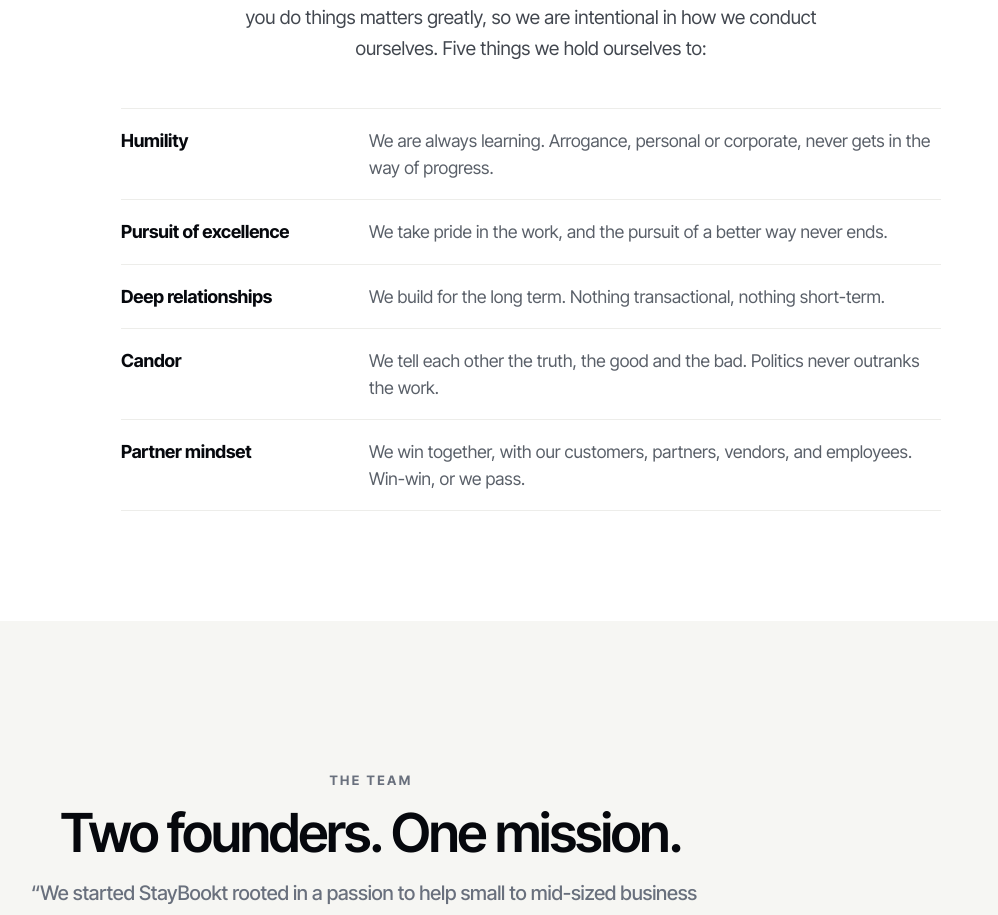
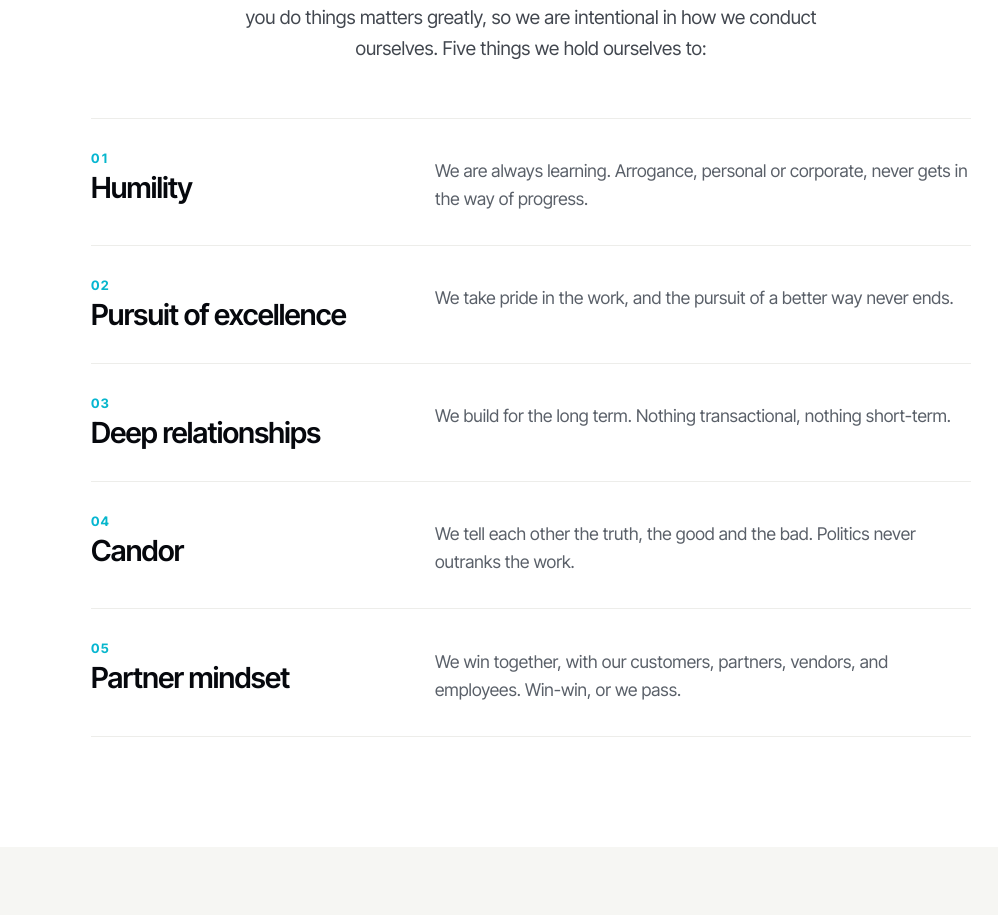
Before and after one commit to staybookt/staybookt-investor, a Next.js app: page /founders in a window 1280 px wide. Shown: the part 1020-1935 px from the top of the page, without its empty margins (109-1107 px from the left). Built offline with nearby package versions, Linux system fonts and the light colour scheme; no server answers.

Commit message:
Values as statement rows: gradient 01-05 numerals, display-size names, real hierarchy, more air

```diff
--- a/app/founders/page.tsx
+++ b/app/founders/page.tsx
@@ -174,7 +174,14 @@ const CSS = `
 .abt-values .val-h .g{background:var(--sb-grad);-webkit-background-clip:text;background-clip:text;
   color:transparent;padding-right:.04em;}
 .abt-values .val-lede{margin:20px auto 0;font-size:clamp(16px,1.8vw,19px);line-height:1.6;color:#42474f;max-width:56ch;}
-.abt-values .val-rows{margin:clamp(30px,4vw,44px) auto 0;max-width:820px;text-align:left;}
+.abt-values .val-rows{margin:clamp(34px,4.5vw,54px) auto 0;max-width:880px;text-align:left;}
+/* STATEMENT ROWS, not a spec table (Jacob, Aug 4 2026: "elevate this"). The old rows set the
+   value NAME at 18px against 17.5px body text — no hierarchy, nothing led. Now: a small
+   gradient index numeral, the name at display size, the body as the supporting voice. Same
+   hairlines, same no-card rule, real hierarchy. */
+.abt-values .val-row .vn{display:block;margin-bottom:6px;font-size:13px;font-weight:700;
+  font-style:normal;letter-spacing:.08em;background:var(--sb-grad);-webkit-background-clip:text;
+  background-clip:text;color:transparent;font-variant-numeric:tabular-nums;}
 /* CASCADE (Apple-lens): the five rows enter the viewport together, so without delays they
    revealed as one simultaneous pop. Staggered off the same .reveal transition. */
 .abt-values .val-rows .val-row:nth-child(1){transition-delay:.05s;}
@@ -182,12 +189,15 @@ const CSS = `
 .abt-values .val-rows .val-row:nth-child(3){transition-delay:.27s;}
 .abt-values .val-rows .val-row:nth-child(4){transition-delay:.38s;}
 .abt-values .val-rows .val-row:nth-child(5){transition-delay:.49s;}
-.abt-values .val-row{display:grid;grid-template-columns:minmax(150px,220px) 1fr;gap:12px 28px;
-  padding:18px 0;border-bottom:1px solid #ededea;}
+.abt-values .val-row{display:grid;grid-template-columns:minmax(210px,300px) 1fr;gap:14px 44px;
+  align-items:start;padding:clamp(24px,3vw,32px) 0;border-bottom:1px solid #ededea;}
 .abt-values .val-row:first-child{border-top:1px solid #ededea;}
-.abt-values .val-row b{font-size:clamp(15px,1.7vw,18px);font-weight:700;color:var(--v4-ink);letter-spacing:-.01em;}
-.abt-values .val-row span{font-size:clamp(15px,1.7vw,17.5px);line-height:1.55;color:#5a6069;}
-@media(max-width:560px){.abt-values .val-row{grid-template-columns:1fr;gap:4px;}}
+.abt-values .val-row b{font-size:clamp(21px,2.4vw,29px);font-weight:600;color:var(--v4-ink);
+  letter-spacing:-.025em;line-height:1.12;}
+.abt-values .val-row span{font-size:clamp(15.5px,1.7vw,17.5px);line-height:1.6;color:#5a6069;
+  padding-top:.35em;}
+@media(max-width:560px){.abt-values .val-row{grid-template-columns:1fr;gap:6px;}
+  .abt-values .val-row span{padding-top:0;}}
 
 /* Long-term value: restored headline + kick (the old /long-term one-fact structure).
    Centered statement, prose column centered with left-aligned text (see the
@@ -338,23 +348,23 @@ export default function AboutPage() {
           </Reveal>
           <div className="val-rows">
             <Reveal className="val-row" as="div">
-              <b>Humility</b>
+              <b><i className="vn">01</i>Humility</b>
               <span>We are always learning. Arrogance, personal or corporate, never gets in the way of progress.</span>
             </Reveal>
             <Reveal className="val-row" as="div">
-              <b>Pursuit of excellence</b>
+              <b><i className="vn">02</i>Pursuit of excellence</b>
               <span>We take pride in the work, and the pursuit of a better way never ends.</span>
             </Reveal>
             <Reveal className="val-row" as="div">
-              <b>Deep relationships</b>
+              <b><i className="vn">03</i>Deep relationships</b>
               <span>We build for the long term. Nothing transactional, nothing short-term.</span>
             </Reveal>
             <Reveal className="val-row" as="div">
-              <b>Candor</b>
+              <b><i className="vn">04</i>Candor</b>
               <span>We tell each other the truth, the good and the bad. Politics never outranks the work.</span>
             </Reveal>
             <Reveal className="val-row" as="div">
-              <b>Partner mindset</b>
+              <b><i className="vn">05</i>Partner mindset</b>
               <span>We win together, with our customers, partners, vendors, and employees. Win-win, or we pass.</span>
             </Reveal>
           </div>
```
